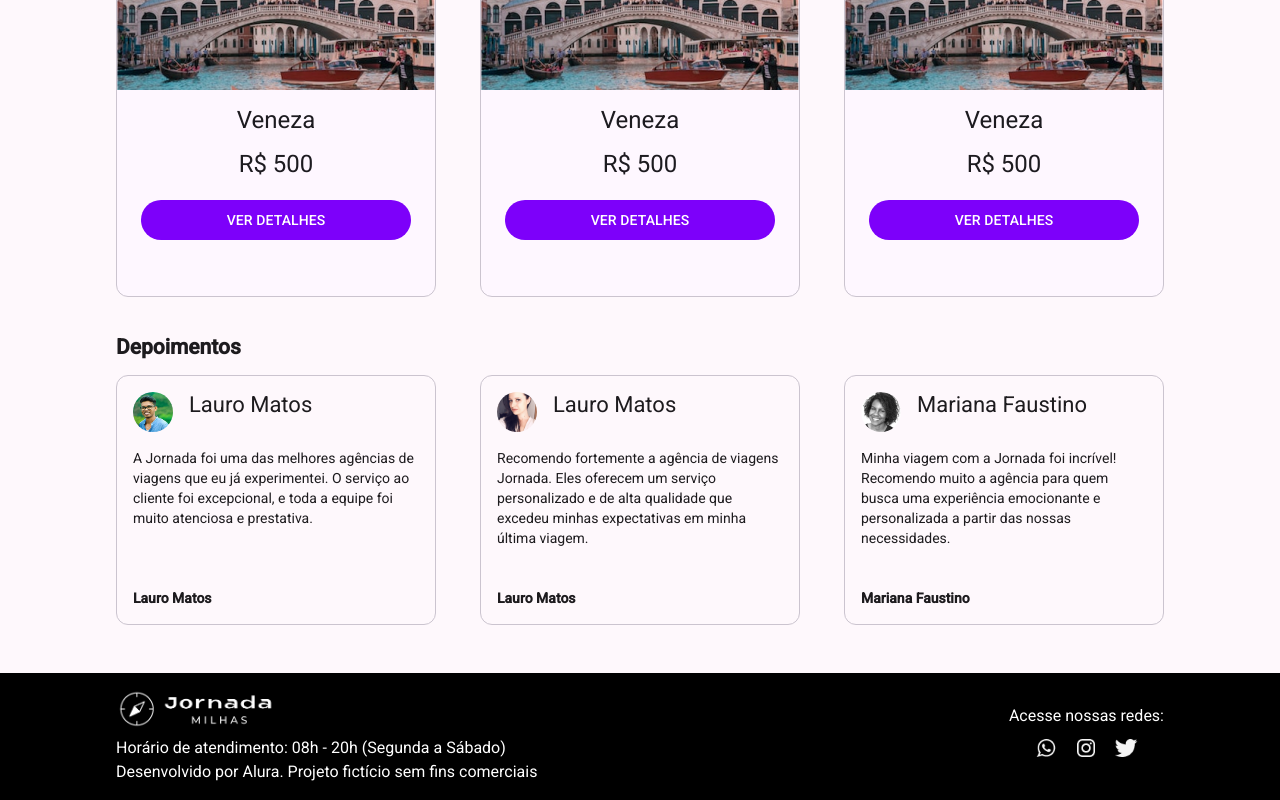
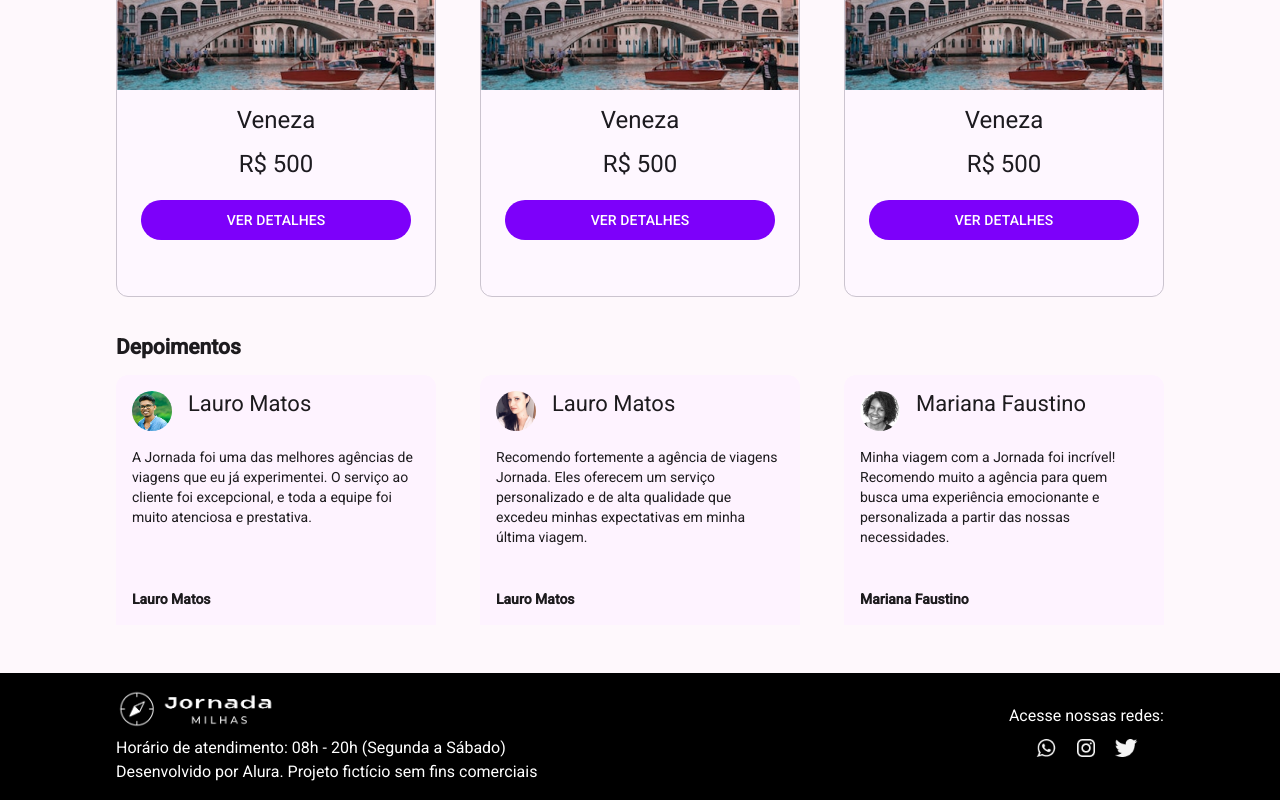
Before and after one commit to Mateus-Leandro/jornada-milhas, an Angular app: page / in a window 1280 px wide. Shown: the part 1556-2356 px from the top of the page. Built offline with nearby package versions, Linux system fonts and the light colour scheme.

Commit message:
:lipstick:feat: colore background do card de depoimentos

```diff
--- a/src/app/shared/card-depoimento/card-depoimento.html
+++ b/src/app/shared/card-depoimento/card-depoimento.html
@@ -1,4 +1,4 @@
-<mat-card class="example-card" appearance="outlined">
+<mat-card class="card" appearance="outlined">
     <mat-card-header>
         <img mat-card-avatar [src]="img()" [alt]="alt()" />
         <mat-card-title>{{ nome() }}</mat-card-title>
--- a/src/app/shared/card-depoimento/card-depoimento.scss
+++ b/src/app/shared/card-depoimento/card-depoimento.scss
@@ -1,13 +1,16 @@
-.example-card {
+.card {
   max-width: 320px;
   margin-bottom: 8px;
   min-height: 250px;
+  background-color: #fef3ff;
+  border: none;
 }
 
 .content {
   display: flex;
   flex-direction: column;
   flex: 1;
+  background-color: #fef3ff;
 }
 
 .nome {
```
